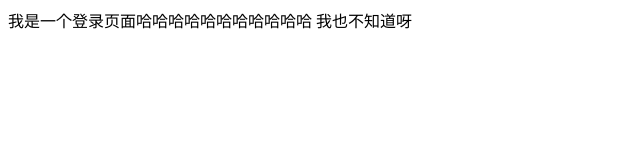
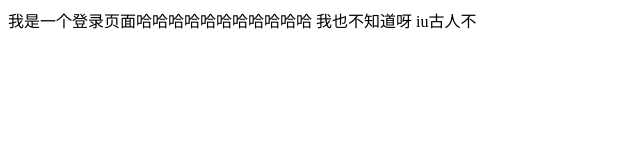
Before and after one commit to summercnx/nz1907, a plain HTML site: page login.html in a window 1280 px wide. Shown: the full height of the page, 0-640 px from the left. Drawn offline with Linux system fonts and the light colour scheme.

Commit message:
我修改了home文件

```diff
--- a/login.html
+++ b/login.html
@@ -6,9 +6,9 @@
     <title>Document</title>
 </head>
 <body>
-    <div>
+
         我是一个登录页面哈哈哈哈哈哈哈哈哈哈哈
         我也不知道呀
-    </div>
+    iu古人不
 </body>
 </html>
```
Also changed, not shown: home.html (+1 -0 lines).
